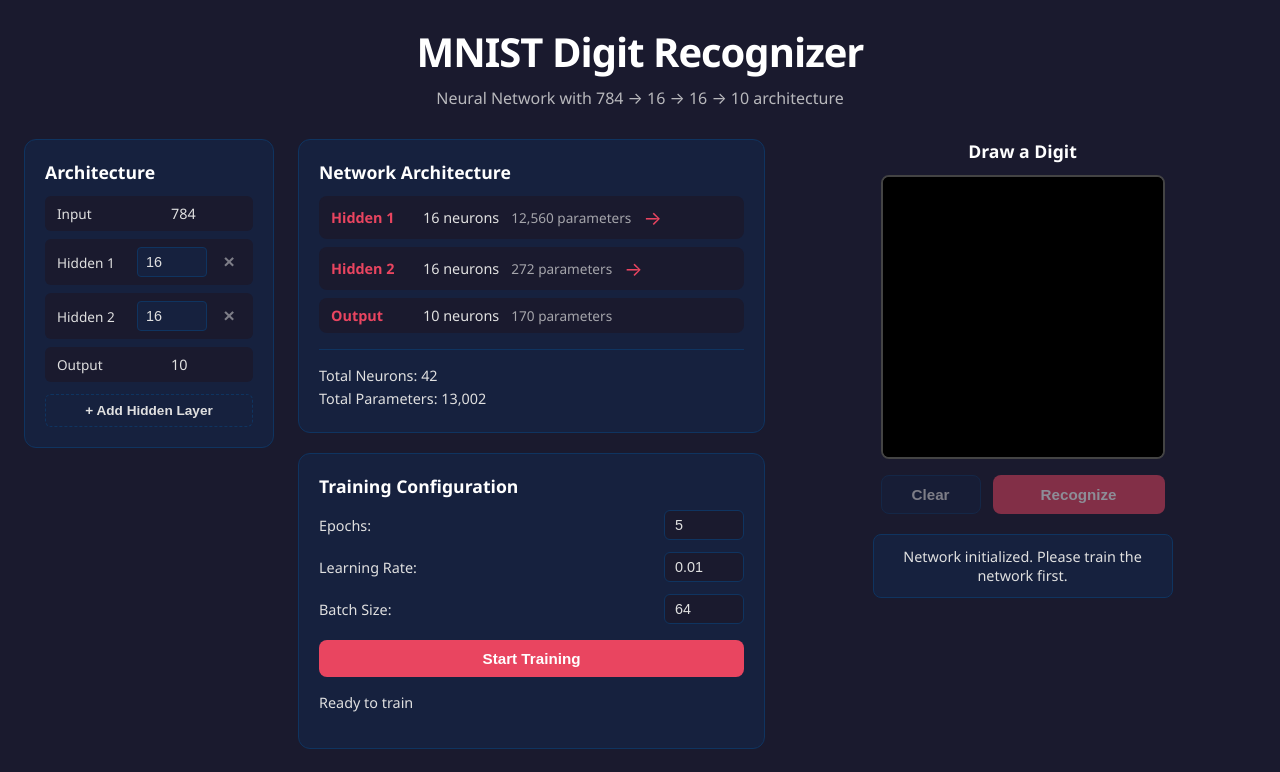
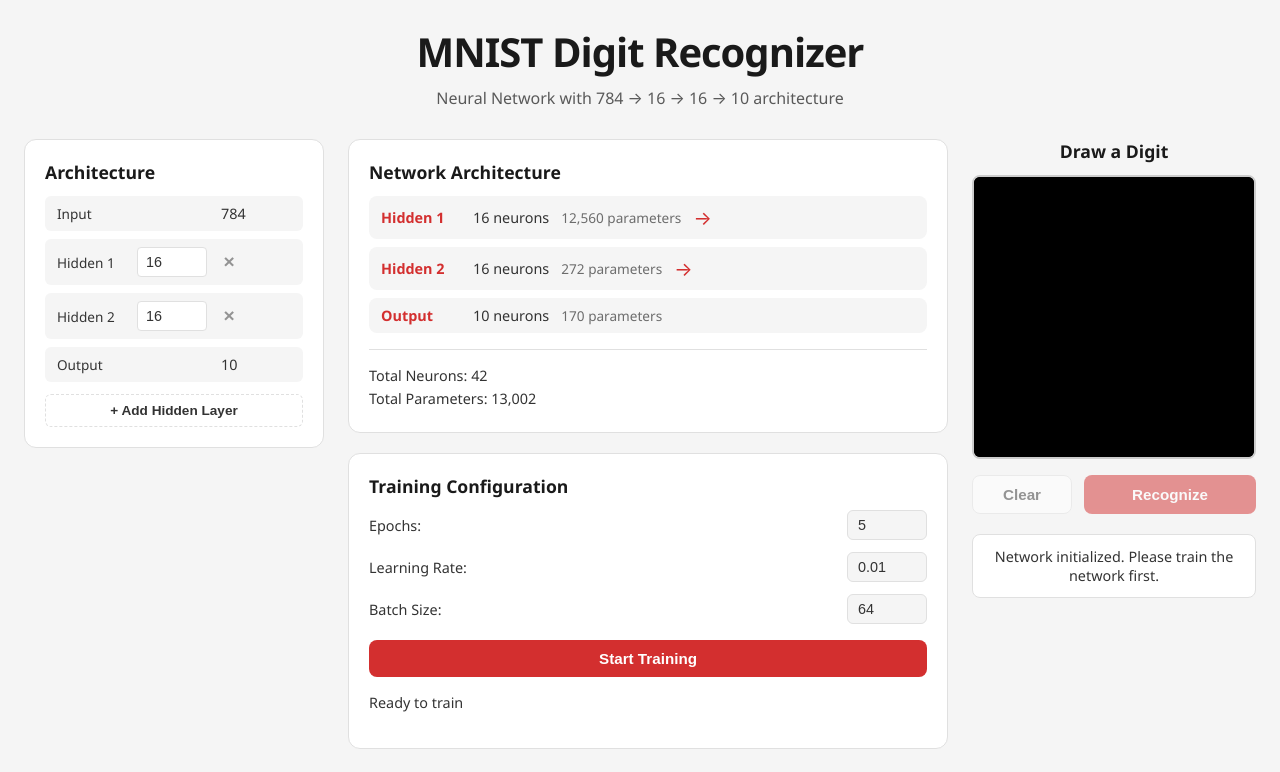
Before and after one commit to cassiano/mnist-digit-recognizer, a React (Vite) app: page / in a window 1280 px wide. Shown: the top 772 px of the page. Built offline with nearby package versions, Linux system fonts and the light colour scheme.

Commit message:
Ajustando cores

```diff
--- a/src/components/DrawingCanvas.tsx
+++ b/src/components/DrawingCanvas.tsx
@@ -122,7 +122,7 @@ export function DrawingCanvas({ onRecognize, disabled = false }: DrawingCanvasPr
         onMouseUp={handleMouseUp}
         onMouseLeave={handleMouseUp}
         style={{
-          border: '2px solid #444',
+          border: '2px solid #ccc',
           borderRadius: '8px',
           cursor: disabled ? 'not-allowed' : 'crosshair',
           background: '#000',
--- a/src/components/NetworkVisualization.tsx
+++ b/src/components/NetworkVisualization.tsx
@@ -220,8 +220,8 @@ export function NetworkVisualization({ network, trainingTick }: NetworkVisualiza
                 const isActive = neuron.activation > 0.1
                 const intensity = Math.min(1, neuron.activation)
                 const baseColor = l === 0 || l === layerData.length - 1 ? '#4ecdc4' : '#e94560'
-                const fillColor = `color-mix(in srgb, ${baseColor} ${Math.round(30 + intensity * 70)}%, #1a1a2e)`
-                const strokeColor = isActive ? baseColor : '#444'
+                const fillColor = `color-mix(in srgb, ${baseColor} ${Math.round(30 + intensity * 70)}%, #f5f5f5)`
+                const strokeColor = isActive ? baseColor : '#999'
                 const r = layer.size <= 12 ? 14 : 10
 
                 return (
@@ -259,7 +259,7 @@ export function NetworkVisualization({ network, trainingTick }: NetworkVisualiza
                 x={layer.x}
                 y={svgHeight - 8}
                 textAnchor="middle"
-                fill="#ccc"
+                fill="#333"
                 fontSize="14"
                 fontFamily="var(--sans)"
               >
@@ -271,7 +271,7 @@ export function NetworkVisualization({ network, trainingTick }: NetworkVisualiza
                 x={layer.x}
                 y={svgHeight - 8 + 18}
                 textAnchor="middle"
-                fill="#777"
+                fill="#666"
                 fontSize="12"
                 fontFamily="var(--mono)"
               >
--- a/src/index.css
+++ b/src/index.css
@@ -1,14 +1,14 @@
 :root {
-  --text: #e0e0e0;
-  --text-h: #ffffff;
-  --bg: #1a1a2e;
-  --surface: #16213e;
-  --border: #0f3460;
-  --accent: #e94560;
-  --accent-hover: #ff6b6b;
-  --success: #4ecdc4;
-  --code-bg: #0f3460;
-  --shadow: rgba(0, 0, 0, 0.3) 0 10px 15px -3px;
+  --text: #333333;
+  --text-h: #1a1a1a;
+  --bg: #f5f5f5;
+  --surface: #ffffff;
+  --border: #e0e0e0;
+  --accent: #d32f2f;
+  --accent-hover: #c62828;
+  --success: #2e7d32;
+  --code-bg: #f0f0f0;
+  --shadow: rgba(0, 0, 0, 0.1) 0 4px 6px -1px;
 
   --sans: 'Segoe UI', system-ui, -apple-system, sans-serif;
   --mono: 'SF Mono', 'Fira Code', monospace;
@@ -57,7 +57,7 @@ header p {
 
 main {
   display: grid;
-  grid-template-columns: 0.5fr 1fr 1fr;
+  grid-template-columns: 0.5fr 1fr 0.35fr;
   grid-template-rows: auto auto;
   grid-template-areas:
     "arch training canvas"
```
